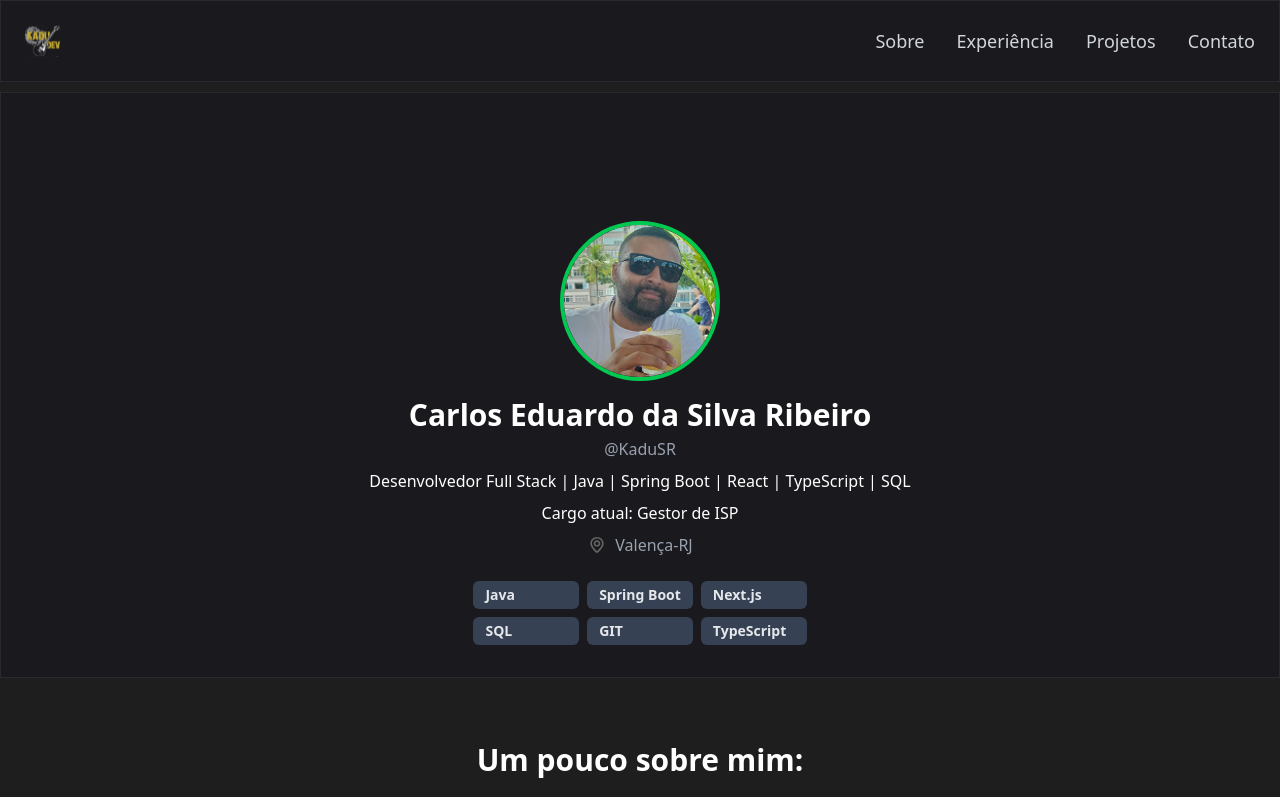
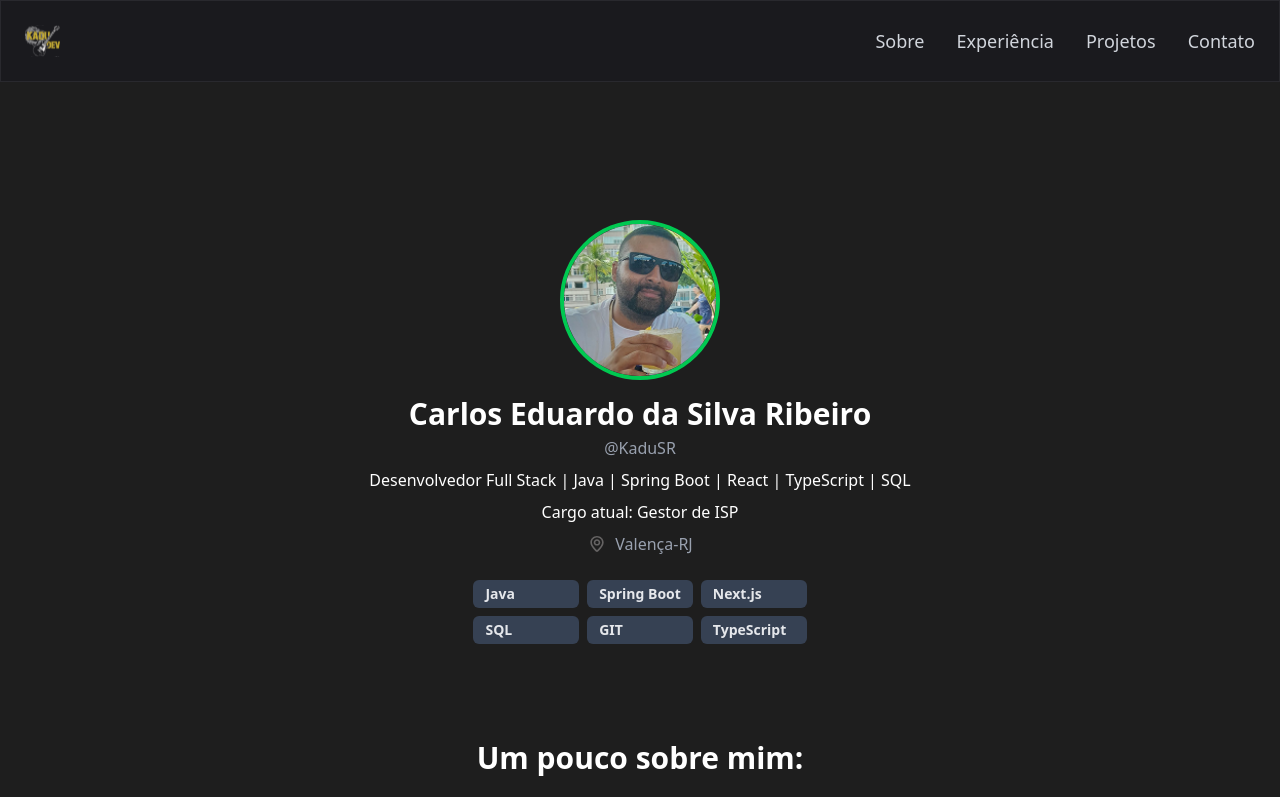
Before and after one commit to KaduSR/kadusr-portfolio, a React (Vite) app: page / in a window 1280 px wide. Shown: the top 797 px of the page. Built offline with nearby package versions, Linux system fonts and the light colour scheme.

Commit message:
refactor(styles): remove unnecessary styles
- Removed unused CSS classes.
- Simplified App component layout.
- Improved ProfileCard styling.
- Updated main container width.
- Minor CSS cleanup.

```diff
--- a/src/App.tsx
+++ b/src/App.tsx
@@ -6,12 +6,11 @@ import { About } from "./components/About";
 function App() {
   return (
     <div className="bg-[#1E1E1E] text-white font-sans">
-      <main className="container mx-auto">
+      <main className="w-full">
         <Header />
-        <div className="pt-23" id="profile-card-container">
+        <div className="pt-23">
           <ProfileCard />
         </div>
-
         <About />
         <h1 className="text-4xl text-center pt-24">
           Construção constante do meu Portfólio
--- a/src/styles/module/ProfileCard.module.css
+++ b/src/styles/module/ProfileCard.module.css
@@ -1,9 +1,8 @@
 @import "tailwindcss";
 
 .card {
-    @apply pt-32 p-8 flex flex-col items-center text-center mx-auto;
-    border: 1px solid #29292E;
-    background-color: #1A1A1E;
+    @apply w-full pt-32 p-8 flex flex-col items-center text-center mx-auto;
+
 }
 
 .avatar {
```
Also changed, not shown: src/styles/App.css (+1 -20 lines).
